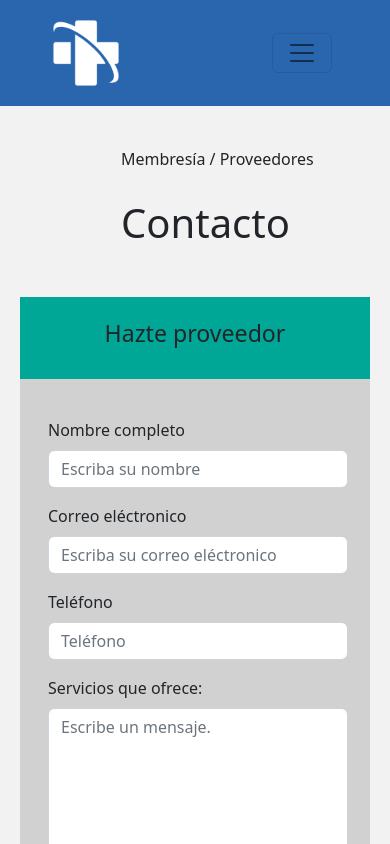
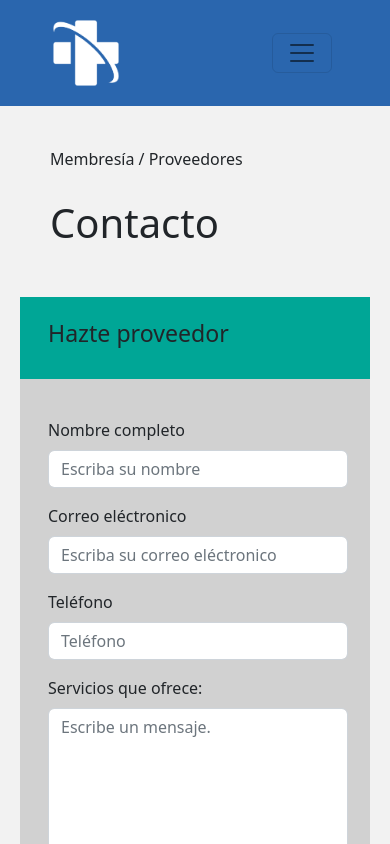
Before and after one commit to MrFontina/ProSaludMedical, a React (Create React App) app: page /proveedores in a window 390 px wide. Shown: the top 844 px of the page. Built offline with nearby package versions, Linux system fonts and the light colour scheme.

Commit message:
responsive title membresias

```diff
--- a/src/Styles/Componentes/membresias.scss
+++ b/src/Styles/Componentes/membresias.scss
@@ -1,6 +1,20 @@
 .titleMembresia {
     margin-left: 121px;
     margin-top: 44px;
+
+    @media (max-width: 992px){
+        margin-left: 95px;
+    }
+    @media (max-width: 768px){
+        margin-left: 65px;
+    }
+    @media (max-width: 480px){
+        margin-left: 50px;
+    }
+    @media (max-width: 320px){
+        margin-left: 25px;
+    }
+
     h4 {
         font-style: normal;
         font-weight: 400;
--- a/src/Styles/Componentes/proveedores.scss
+++ b/src/Styles/Componentes/proveedores.scss
@@ -28,26 +28,17 @@
             height: 82px;
             background: #00A696;
             display: flex;
-            justify-content: center;
+            padding-left: 116px;
             align-items: center;
-            @media (max-width: 1200px){
+            @media (max-width: 768px){
+                padding-left: 80px;}
+                @media (max-width: 480px){
+                    padding-left: 28px;
+                }
+                @media (max-width: 370px){
+                    padding-left: 10px;
+                }
 
-            }
-            @media (max-width: 992px){
-
-            }
-            @media (max-width: 768px){
-
-            }
-            @media (max-width: 480px){
-
-            }
-            @media (max-width: 320px){
-
-            }
-            @media (max-width: 1200px){
-
-            }
 
         }
 
```
